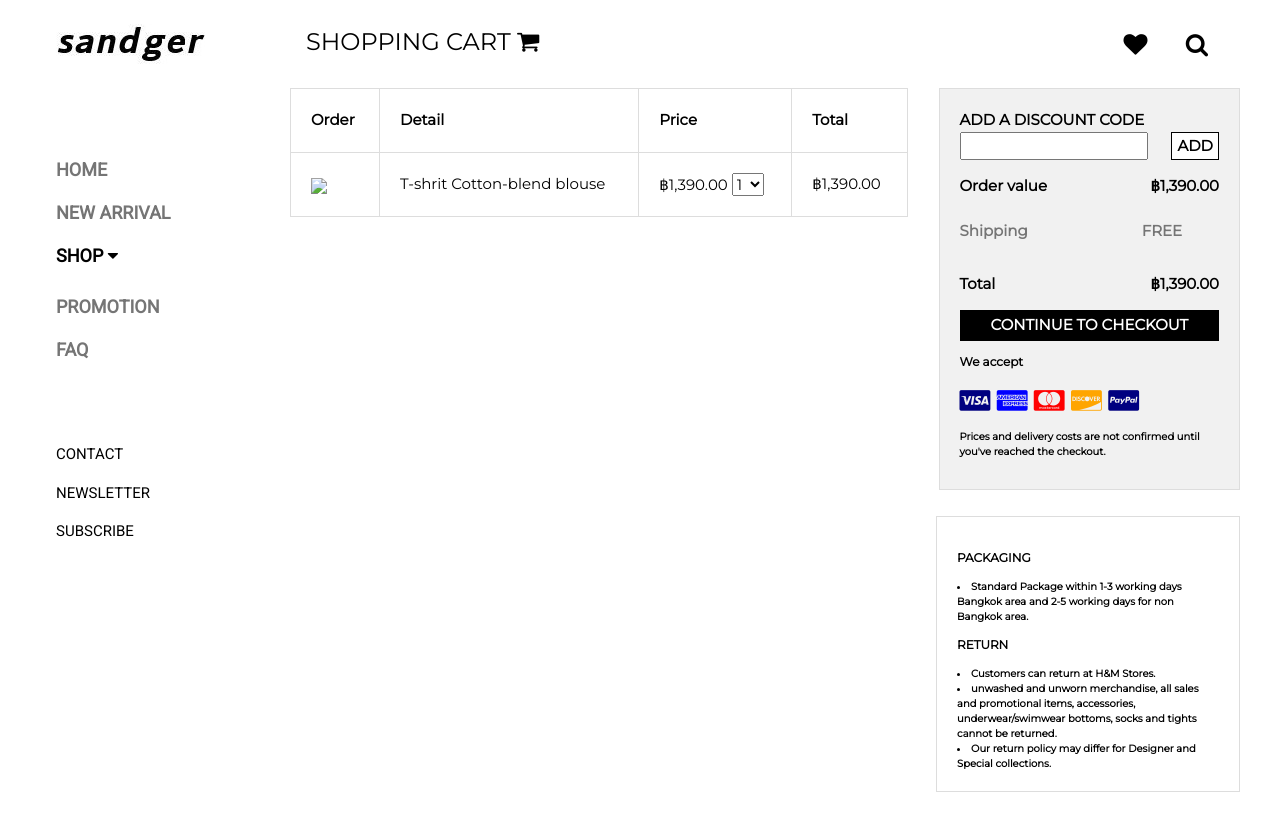
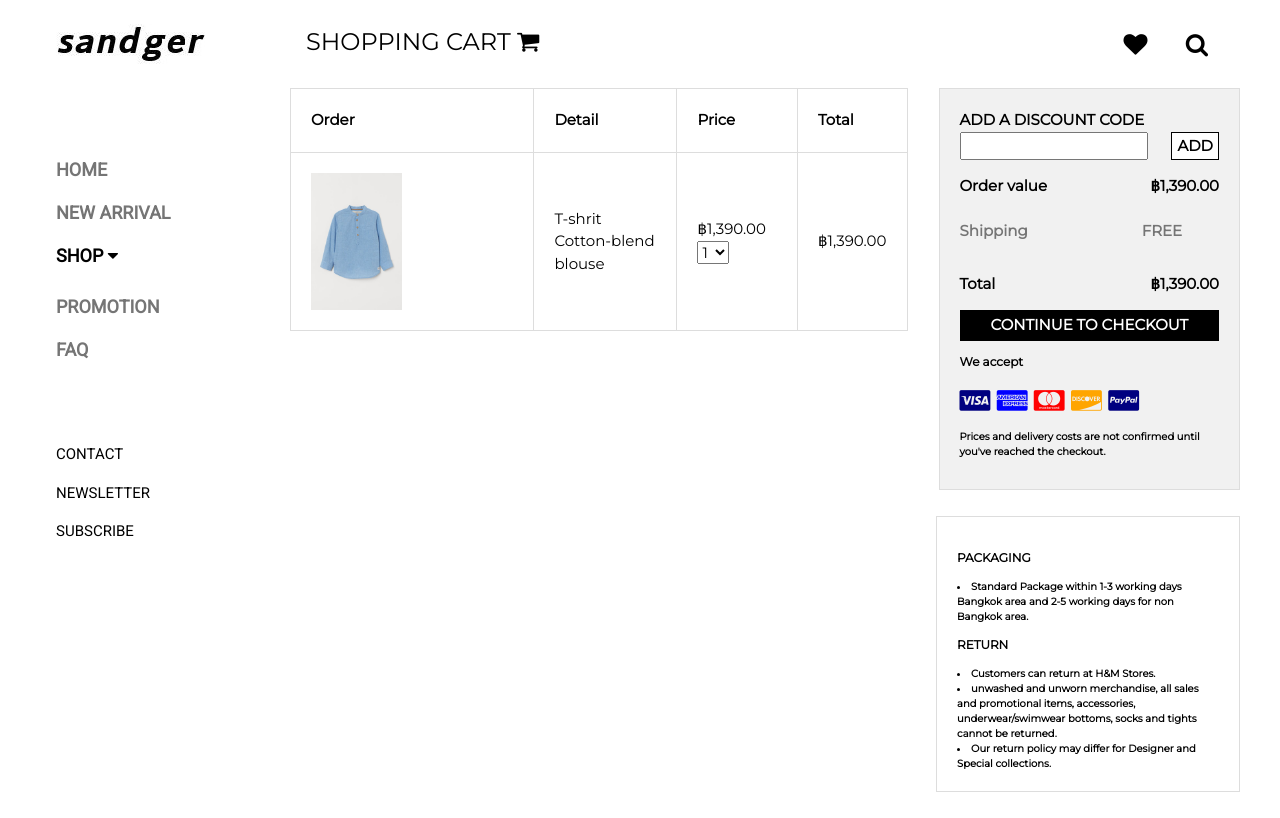
Before and after one commit to Waritthinan069/HCI, a plain HTML site: page Shoppingcart.html in a window 1280 px wide. Shown: the top 818 px of the page. Drawn offline with nearby package versions, Linux system fonts and the light colour scheme.

Commit message:
Update Shoppingcart.html

```diff
--- a/Shoppingcart.html
+++ b/Shoppingcart.html
@@ -91,7 +91,7 @@ body,h1,h2,h3,h4,h5,h6,.w3-wide {font-family: "Montserrat", sans-serif;}
           <th>Total</th>
         </tr>
           <td>
-              <img src="images/e15.jpg"class="w-left" style="width:45%">
+              <img src="e15.jpg"class="w-left" style="width:45%">
          </td>
          <td style="text-align:left">T-shrit Cotton-blend blouse</td>
           <td>฿1,390.00
```
